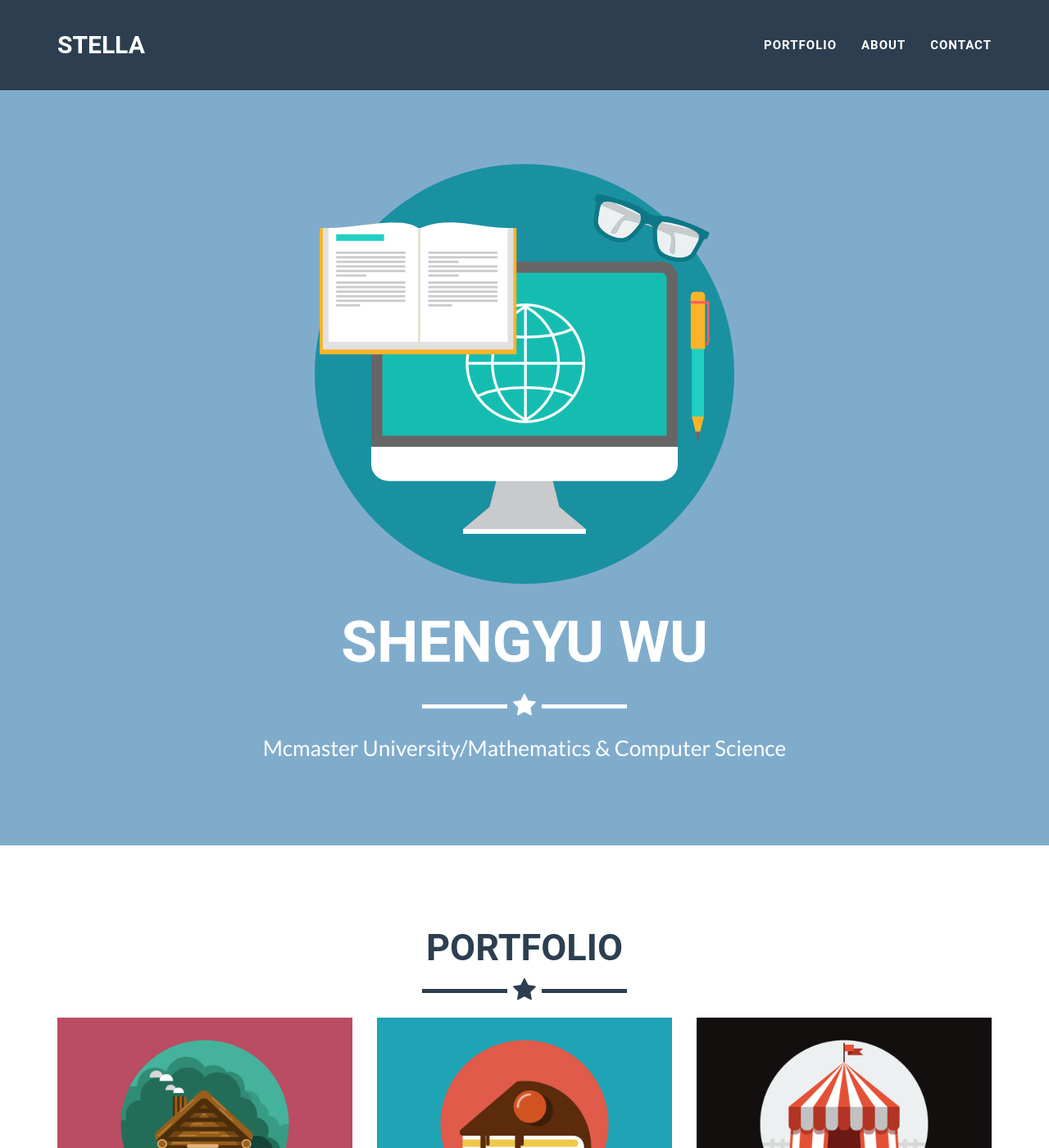
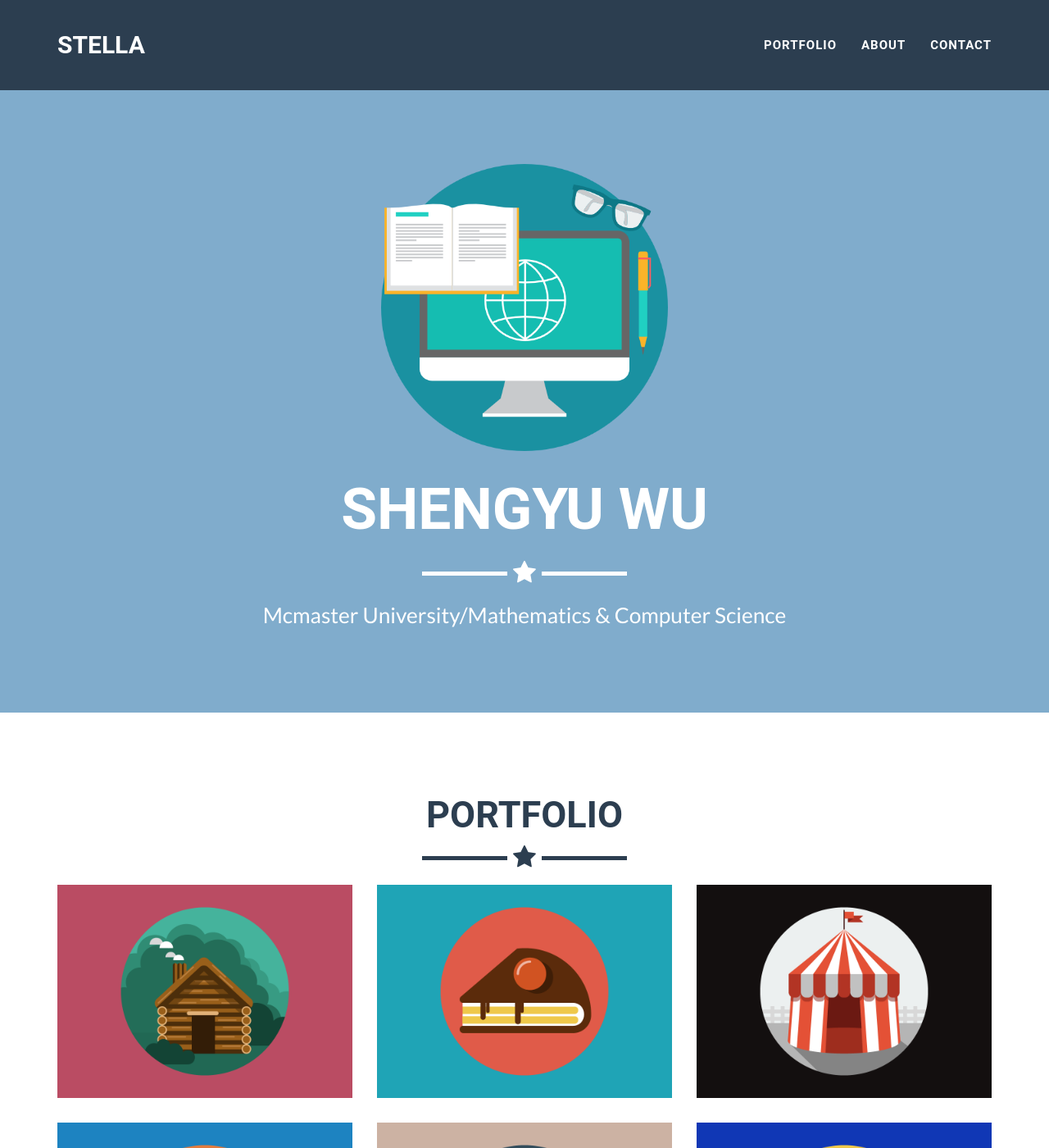
Before and after one commit to StellaSW/StellaSW.github.io, a Jekyll site: the page built from index.html, in a window 1280 px wide and 1400 px high. Shown: the whole window at 82% size. Built offline with Jekyll 4.4.1, drawn with Linux system fonts in a browser that asks for light colours.

Commit message:
Update main.css

```diff
--- a/_includes/css/main.css
+++ b/_includes/css/main.css
@@ -94,7 +94,8 @@ header .container {
 header img {
     display: block;
     margin: 0 auto 20px;
-    max-width: 350px;
+    width: 350px;
+    height: 350px;
 }
 
 header .intro-text .name {
```
